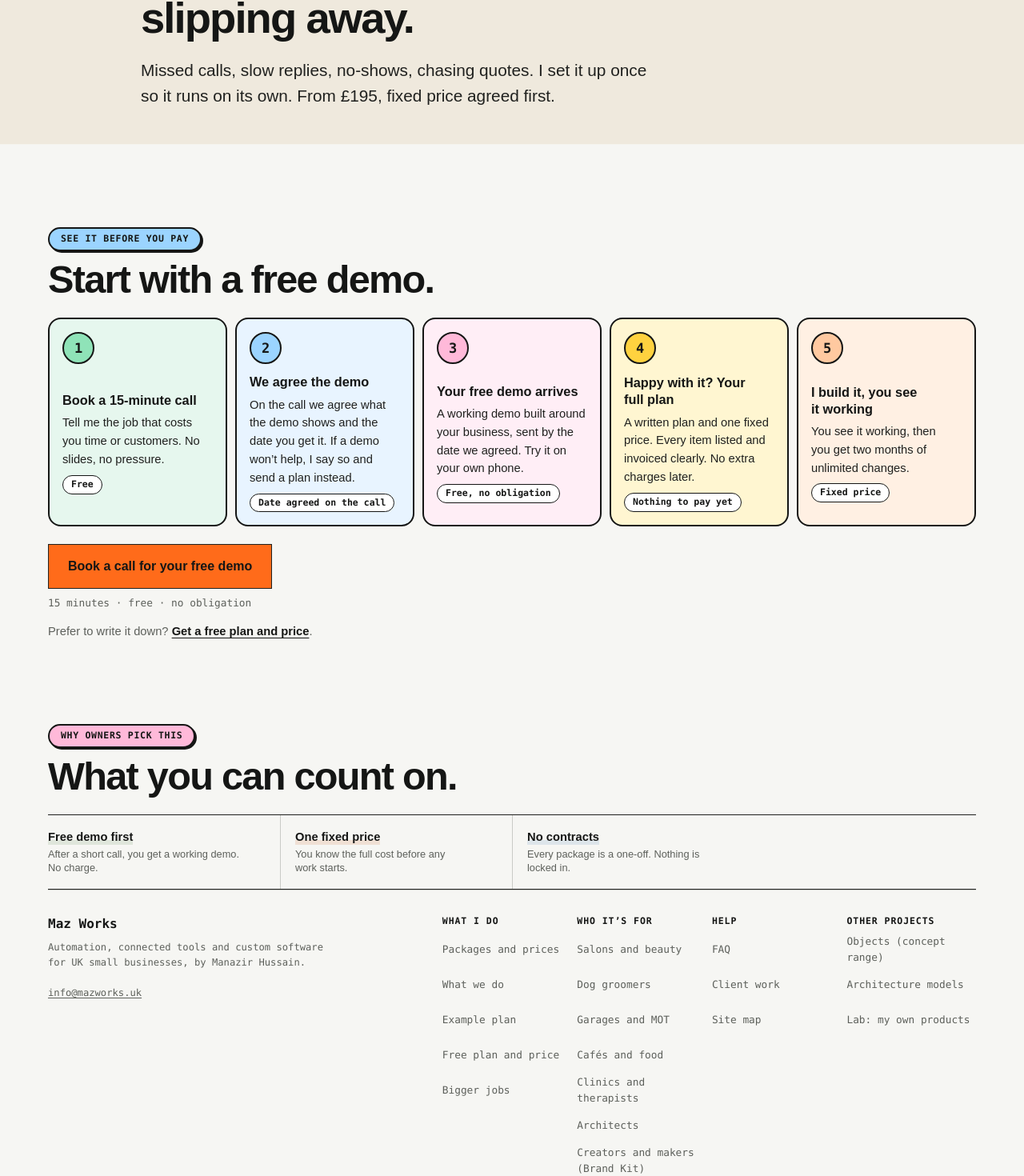
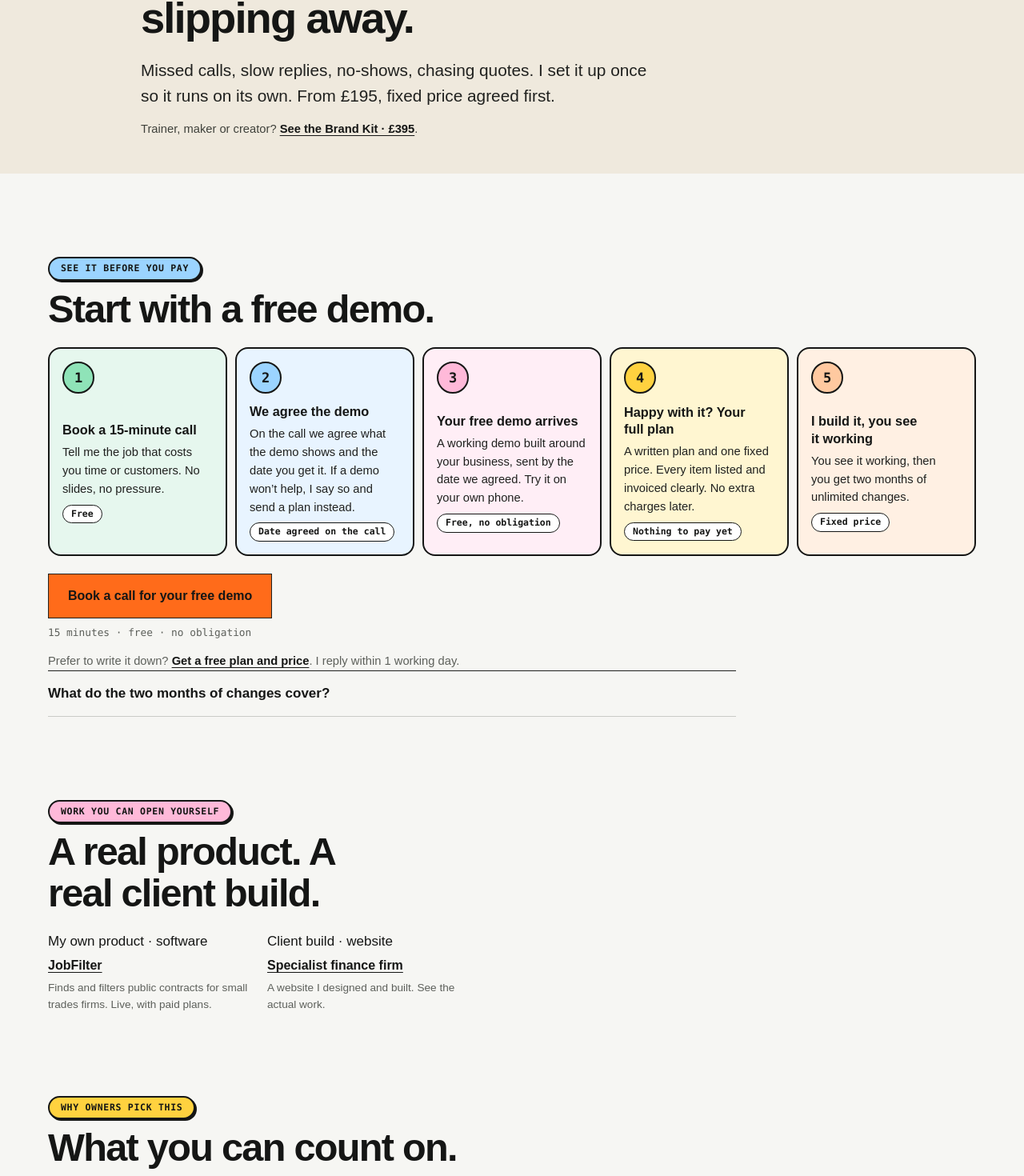
Before and after one commit to manazoid4/mazos-site, a Next.js app: page /linkedin in a window 1280 px wide. Shown: the part 382-1852 px from the top of the page at 80% size. Built offline with nearby package versions, Linux system fonts and the light colour scheme.

Commit message:
feat: strengthen LinkedIn proof and preserve campaign sources

```diff
--- a/app/brand-kit/page.tsx
+++ b/app/brand-kit/page.tsx
@@ -5,6 +5,7 @@ import { fitDescription, OG_IMAGE } from '../seo';
 import { BRAND_KIT, BRAND_KIT_EXTRAS } from '../offers';
 import { KitIcon } from './kit-icon';
 import './brand-kit.css';
+import { CampaignLink } from '../campaign-link';
 
 /**
  * Brand Kit (Maz, 30 Sep): for people who sell through social media. Plain
@@ -30,7 +31,7 @@ export default function BrandKitPage() {
         <h1 id="bk-title">You’re great at what you do. <em>Now look it, and sell it.</em></h1>
         <p className="s-lede">{BRAND_KIT.body}</p>
         <div className="bk-cta">
-          <a className="button button-signal s-button-lg" href={ASK}>{`Get my Brand Kit · ${BRAND_KIT.price}`}</a>
+          <CampaignLink className="button button-signal s-button-lg" href={ASK}>{`Get my Brand Kit · ${BRAND_KIT.price}`}</CampaignLink>
           <p className="s-small">Fixed price, agreed before we start.</p>
         </div>
         <ul className="bk-who" aria-label="Made for">
@@ -64,7 +65,7 @@ export default function BrandKitPage() {
               <span className="bk-badge"><KitIcon name={extra.icon} /></span>
               <strong>{extra.name} <span className="bk-price">{extra.price}</span></strong>
               <p>{extra.what}</p>
-              <a href={`/leak-check?package=${encodeURIComponent(extra.name)}&src=brand-kit#leak-check-form`}>Add this</a>
+              <CampaignLink href={`/leak-check?package=${encodeURIComponent(extra.name)}&src=brand-kit#leak-check-form`}>Add this</CampaignLink>
             </li>
           ))}
         </ul>
--- /dev/null
+++ b/app/campaign-link.tsx
@@ -0,0 +1,11 @@
+'use client';
+
+import { useEffect, useState, type ReactNode } from 'react';
+import { linkedInHref } from './linkedin-source';
+
+/** A normal server-rendered link, enhanced with the incoming LinkedIn tag. */
+export function CampaignLink({ href, className, children }: { href: string; className?: string; children: ReactNode }) {
+  const [search, setSearch] = useState('');
+  useEffect(() => { setSearch(window.location.search); }, []);
+  return <a className={className} href={linkedInHref(href, search)}>{children}</a>;
+}
--- a/app/demo-path.tsx
+++ b/app/demo-path.tsx
@@ -1,6 +1,7 @@
 import { CHANGES_WINDOW, CARE_PLAN, DEMO_STEPS } from './offers';
 import { BOOKING_URL } from './site';
 import './demo-path.css';
+import { CampaignLink } from './campaign-link';
 
 /**
  * The free demo route, as five plain numbered steps (Maz, 30 Sep).
@@ -22,7 +23,7 @@ export function DemoPath({ source = 'site', compact = false }: { source?: string
         ))}
       </ol>
       <div className="dp-cta">
-        <a className="button button-signal s-button-lg" href={`${BOOKING_URL}?utm_source=${encodeURIComponent(source)}`}>Book a call for your free demo</a>
+        <CampaignLink className="button button-signal s-button-lg" href={`${BOOKING_URL}?utm_source=${encodeURIComponent(source)}`}>Book a call for your free demo</CampaignLink>
         <p className="dp-micro">15 minutes · free · no obligation</p>
       </div>
     </div>
--- /dev/null
+++ b/app/linkedin-source.ts
@@ -0,0 +1,16 @@
+/** Preserve only the public campaign labels; never copy arbitrary query data. */
+export function linkedInHref(href: string, search: string): string {
+  const source = new URLSearchParams(search).get('src');
+  if (!source || !['linkedin', 'linkedin-profile', 'linkedin-featured', 'linkedin-post'].includes(source)) return href;
+  const base = 'https://www.mazworks.uk';
+  const url = new URL(href, base);
+  if (url.origin === base && ['/leak-check', '/brand-kit'].includes(url.pathname)) {
+    url.searchParams.set('src', source);
+    return `${url.pathname}${url.search}${url.hash}`;
+  }
+  if (url.origin === 'https://cal.com' && url.pathname === '/mazworks/quick-chat') {
+    url.searchParams.set('utm_source', source);
+    return url.href;
+  }
+  return href;
+}
--- a/app/linkedin/page.tsx
+++ b/app/linkedin/page.tsx
@@ -1,7 +1,9 @@
 import type { Metadata } from 'next';
 import { SiteFooter, SiteHeader } from '../site-chrome';
-import { OFFERS, PROMISES } from '../offers';
+import { BRAND_KIT, CHANGES_WINDOW, OFFERS, PROMISES } from '../offers';
 import { DemoPath } from '../demo-path';
+import { CampaignLink } from '../campaign-link';
+import { CHECK_REPLY_TIME } from '../site';
 
 const STARTER = OFFERS[0];
 
@@ -29,6 +31,7 @@ export default function LinkedInPage() {
           <p className="eyebrow">You found me on LinkedIn</p>
           <h1 id="li-title">Hi, I’m Maz. I build the systems that stop enquiries slipping away.</h1>
           <p className="s-lede">{`Missed calls, slow replies, no-shows, chasing quotes. I set it up once so it runs on its own. From ${STARTER.price}, fixed price agreed first.`}</p>
+          <p className="s-small">Trainer, maker or creator? <CampaignLink href="/brand-kit?src=linkedin">{`See the ${BRAND_KIT.name} · ${BRAND_KIT.price}`}</CampaignLink>.</p>
         </div>
       </section>
 
@@ -36,7 +39,29 @@ export default function LinkedInPage() {
         <p className="eyebrow">See it before you pay</p>
         <h2 id="li-demo-title">Start with a free demo.</h2>
         <DemoPath source="linkedin" />
-        <p className="s-small">Prefer to write it down? <a href="/leak-check?src=linkedin#leak-check-form">Get a free plan and price</a>.</p>
+        <p className="s-small">Prefer to write it down? <CampaignLink href="/leak-check?src=linkedin#leak-check-form">Get a free plan and price</CampaignLink>. I reply within {CHECK_REPLY_TIME}.</p>
+        <div className="s-faq"><details>
+          <summary>What do the two months of changes cover?</summary>
+          <p>{CHANGES_WINDOW.body}</p>
+          <ul>{CHANGES_WINDOW.notCovered.map((item) => <li key={item}>{item}</li>)}</ul>
+        </details></div>
+      </section>
+
+      <section className="s-section" aria-labelledby="li-work-title">
+        <p className="eyebrow">Work you can open yourself</p>
+        <h2 id="li-work-title">A real product. A real client build.</h2>
+        <div className="s-proof">
+          <a className="s-proof-card" href="/work/jobfilter">
+            <span>My own product · software</span>
+            <strong>JobFilter</strong>
+            <span>Finds and filters public contracts for small trades firms. Live, with paid plans.</span>
+          </a>
+          <a className="s-proof-card" href="/work/scrap-finance-partners">
+            <span>Client build · website</span>
+            <strong>Specialist finance firm</strong>
+            <span>A website I designed and built. See the actual work.</span>
+          </a>
+        </div>
       </section>
 
       <section className="s-section" aria-labelledby="li-why-title">
```
Also changed, not shown: 9 other files (tests, documents, lock files or other folders).
